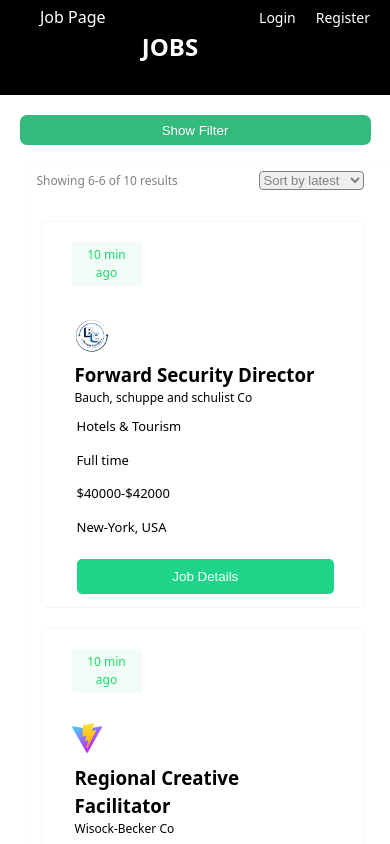
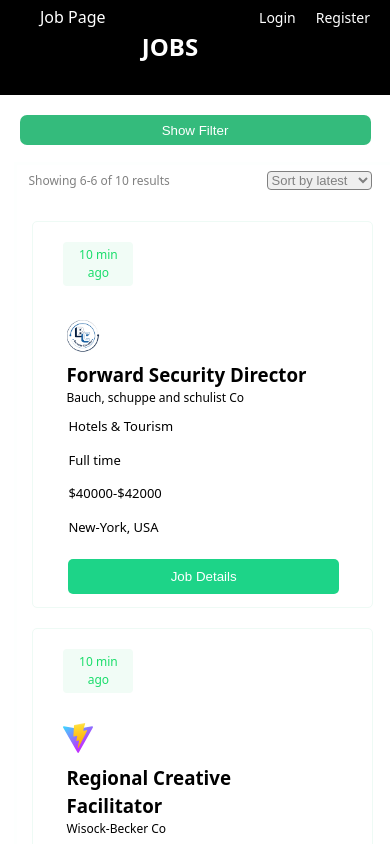
Before and after one commit to Maurrreenn/JobsPortal, a React (Vite) app in the folder job-portal/: page /jobs in a window 390 px wide. Shown: the top 844 px of the page. Built offline with nearby package versions, Linux system fonts and the light colour scheme.

Commit message:
update joblist css

```diff
--- a/job-portal/src/Components/JobsPage/JobList.css
+++ b/job-portal/src/Components/JobsPage/JobList.css
@@ -155,7 +155,7 @@
 @media (max-width: 768px) {
   .main-container {
     margin-left: 25px;
-   width: 370px;
+   width: 100%;
    border:  rgb(253, 255, 254) solid;
    margin-bottom: 10px;
   }
```
